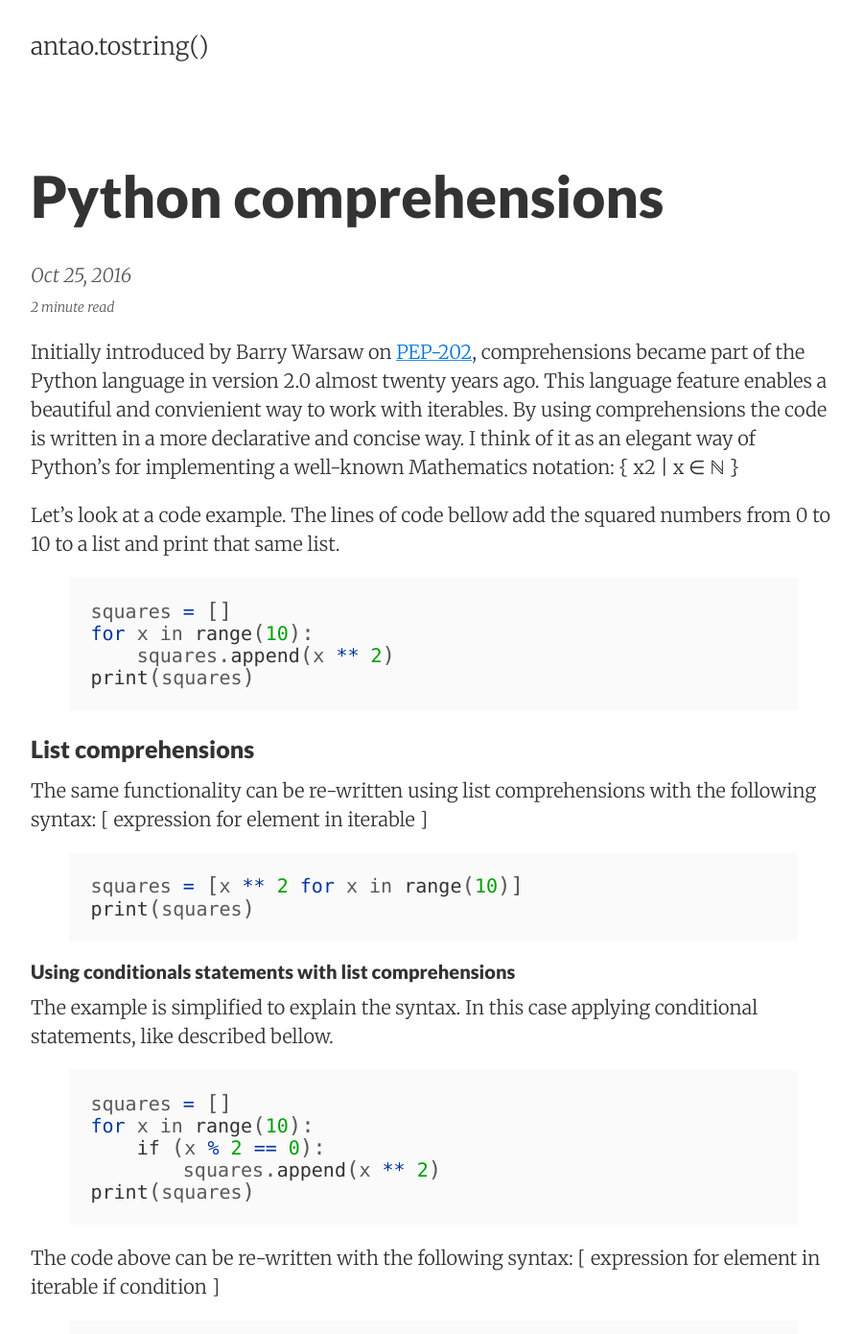
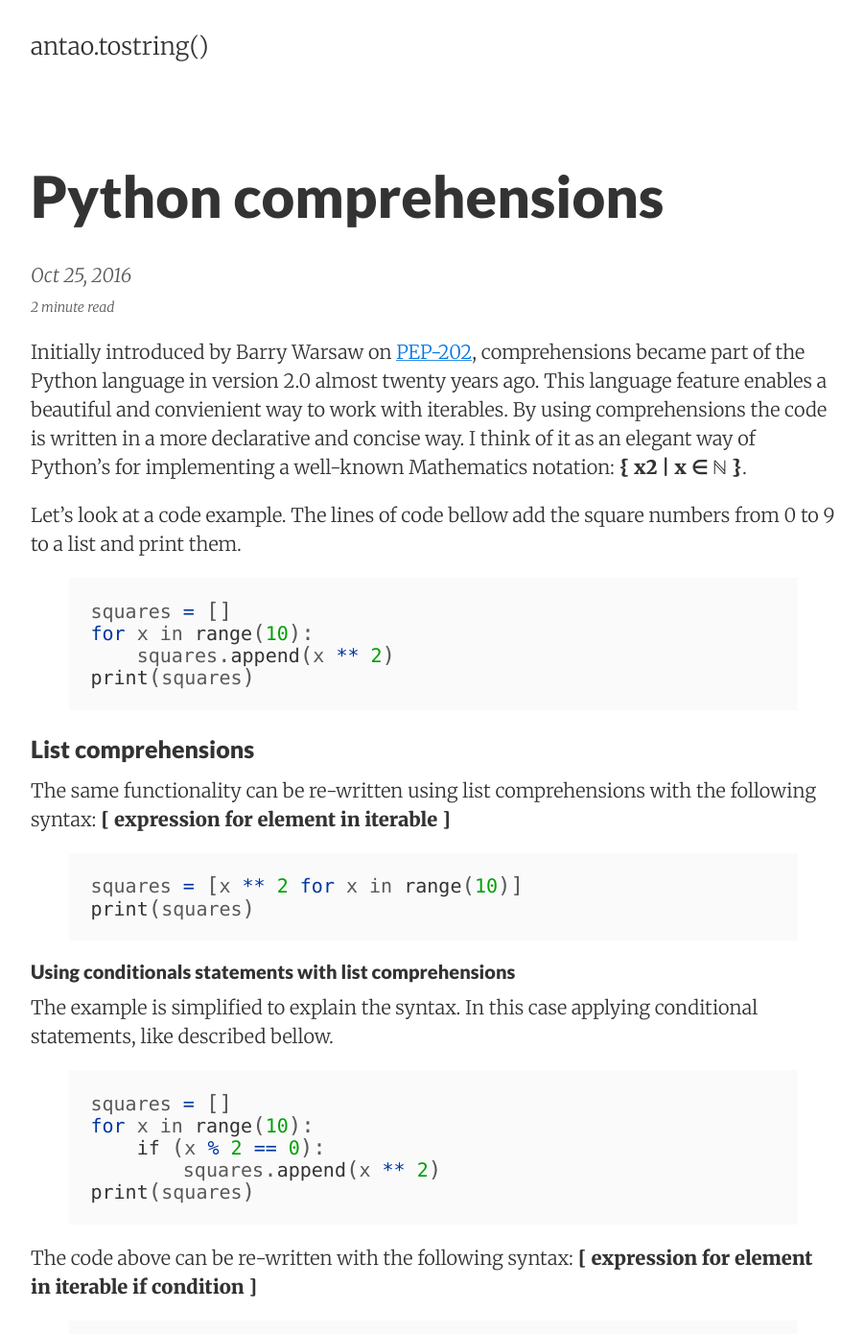
Before and after one commit to kid-cavaquinho/kid-cavaquinho.github.io, a Jekyll site: the page built from _posts/2017-01-03-python-comprehensions.md, in a window 1280 px wide and 1400 px high. Shown: the top 1390 px of the window at 96% size, without its empty margins (188-1089 px from the left). Built offline with Jekyll 4.4.1, drawn with Linux system fonts in a browser that asks for light colours; comment, search, counter and statistics services are not loaded.

```diff
--- a/_posts/2017-01-03-python-comprehensions.md
+++ b/_posts/2017-01-03-python-comprehensions.md
@@ -7,9 +7,10 @@
 ---
 
 Initially introduced by Barry Warsaw on <a href="https://www.python.org/dev/peps/pep-0202/" target="_blank">PEP-202</a>, comprehensions became part of the Python language in version 2.0 almost twenty years ago. This language feature enables a beautiful and convienient way to work with iterables.
-By using comprehensions the code is written in a more declarative and concise way. I think of it as an elegant way of Python's for implementing a well-known Mathematics notation: { x2 | x ∈ ℕ }
+By using comprehensions the code is written in a more declarative and concise way.
+I think of it as an elegant way of Python's for implementing a well-known Mathematics notation: <b>{ x2 | x ∈ ℕ }</b>.
 
-Let's look at a code example. The lines of code bellow add the squared numbers from 0 to 10 to a list and print that same list.
+Let's look at a code example. The lines of code bellow add the square numbers from 0 to 9 to a list and print them.
 {% highlight python lineanchors %}
 squares = []
 for x in range(10):
@@ -18,7 +19,7 @@
 {% endhighlight %}
 
 ### List comprehensions
-The same functionality can be re-written using list comprehensions with the following syntax: [ expression for element in iterable ]
+The same functionality can be re-written using list comprehensions with the following syntax: <b>[ expression for element in iterable ]</b>
 {% highlight python lineanchors %}
 squares = [x ** 2 for x in range(10)]
 print(squares)
@@ -34,7 +35,7 @@
 print(squares)
 {% endhighlight %}
 
-The code above can be re-written with the following syntax: [ expression for element in iterable if condition ]
+The code above can be re-written with the following syntax: <b>[ expression for element in iterable if condition ]</b>
 {% highlight python lineanchors %}
 squares = [x ** 2 for x in range(10) if (x % 2 == 0)]
 print(squares)
@@ -67,7 +68,5 @@
     print(s)
 {% endhighlight %}
 
-
-
 ### TLDR
 Comprehensions are in my humble opinion an awesome feature of Python and they are supported in both versions 2.x and 3.x. As you can see in the examples described they provide a clean and concise way to avoid nested loops, lambda functions or even <a href="https://docs.python.org/3.7/library/functions.html#filter" target="_blank">filter()</a> or/and <a href="https://docs.python.org/3.7/library/functions.html#map" target="_blank">map()</a> functions.
```
